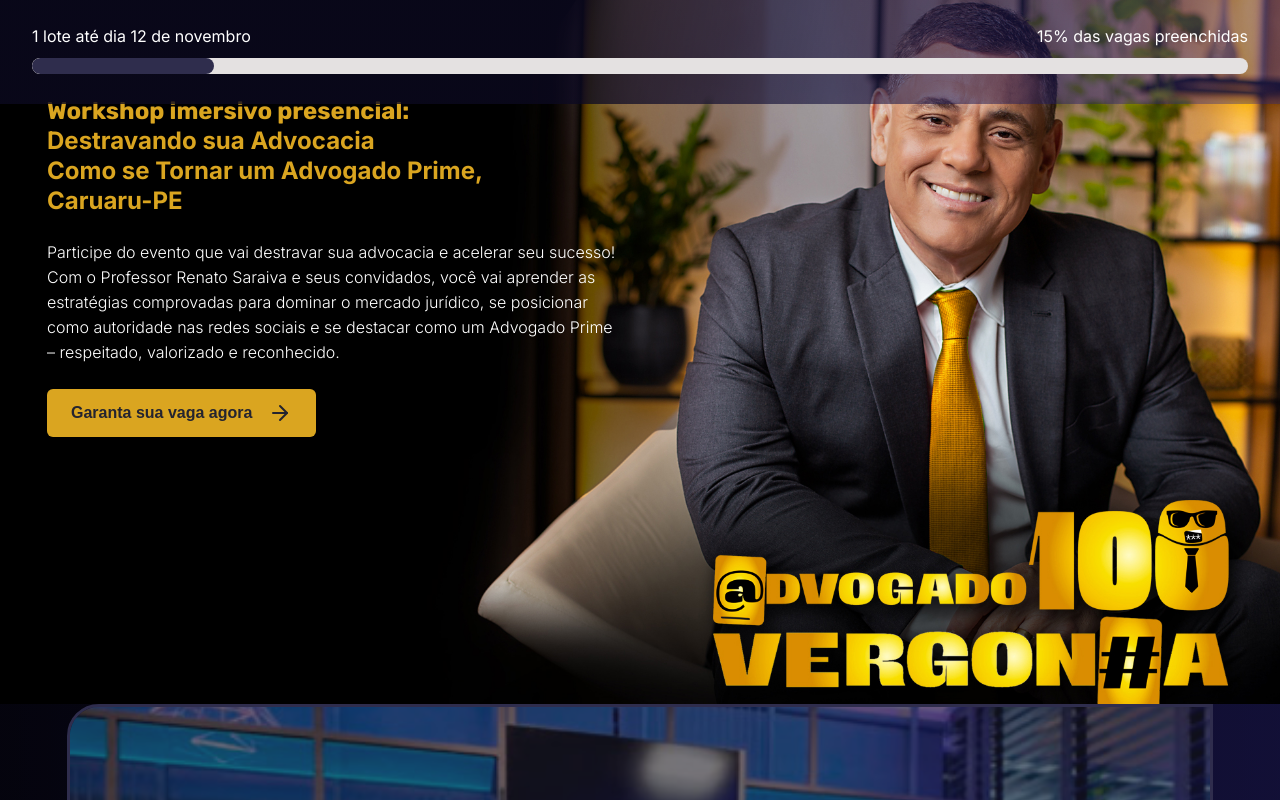
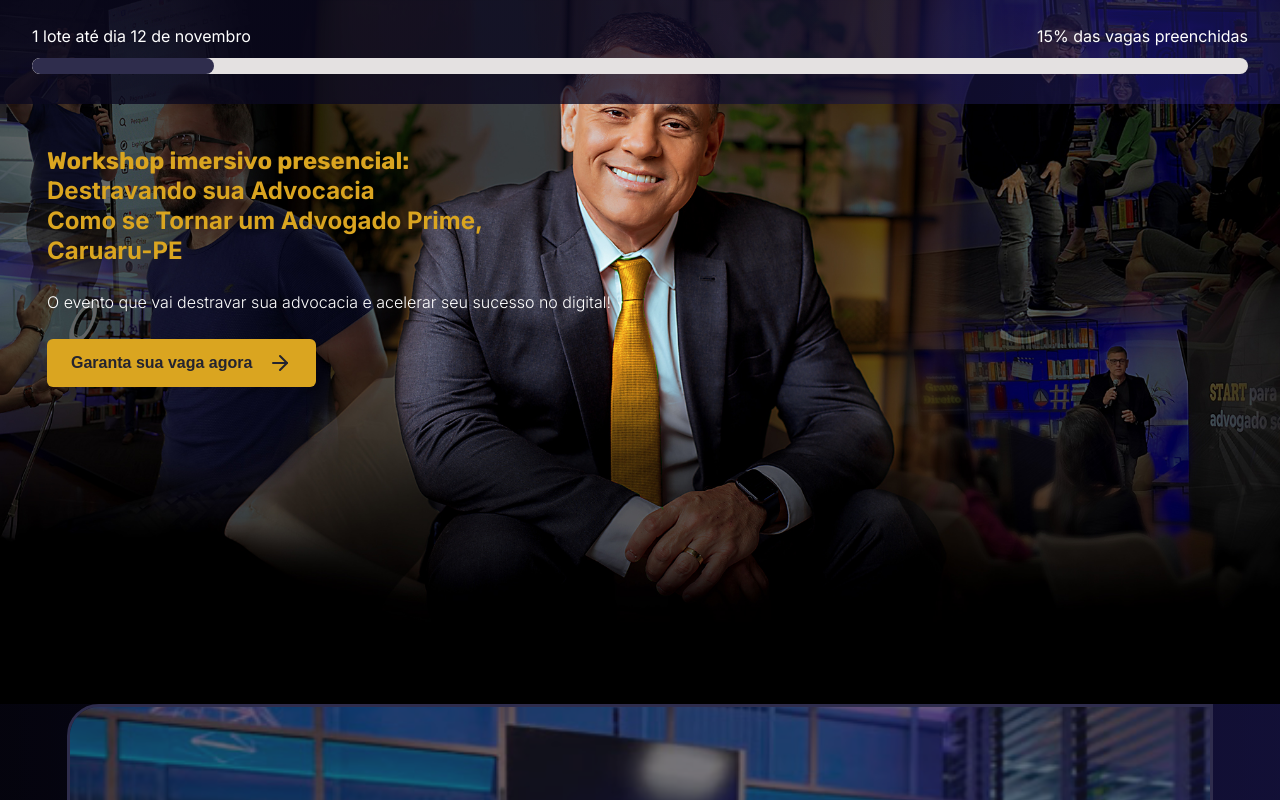
Before and after one commit to nelson-vieira-cunha/advogadoPrime, a Next.js app: page / in a window 1280 px wide. Shown: the top 800 px of the page. Built offline with nearby package versions, Linux system fonts and the light colour scheme.

Commit message:
mais um ajuste no header

```diff
--- a/src/components/intro/index.module.scss
+++ b/src/components/intro/index.module.scss
@@ -182,7 +182,7 @@
         left: 0;
         height: 100%;
         position: absolute;
-        background: url(/capa-adv100ver2.jpg) top right no-repeat;
+        background: url(/novo-bg-header.jpg) top right no-repeat;
         background-size: contain;
         background-position-x: 70%;
         z-index: -1;
@@ -190,6 +190,10 @@
         @media(max-width: 1280px) {
             background-size: cover;
             background-position-x: 60%;
+        // background: url(/novo-bg-header-mobile.jpg) top right no-repeat;
+
+
+
         }
     }
 
@@ -219,6 +223,15 @@
     // position: relative;
     position: inherit;
     z-index: 5;
+
+    // .center{
+    //    display: flex;
+    //     flex-direction: column;
+    //     align-items: center;
+    //     position: relative;
+    //     bottom: -150px;
+
+    // }
 
     h1 {
         span {
--- a/src/components/intro/index.tsx
+++ b/src/components/intro/index.tsx
@@ -101,17 +101,14 @@ export default function Intro({
                 <div className={`container`}>
 
                     <div className={styles.content}>
-                        <div>
+                        <div className={styles.center}>
                             <h1>
                                 <span>Workshop imersivo presencial:</span> <br />
                                 Destravando sua Advocacia<br />
                                 Como se Tornar um Advogado Prime,<br /> Caruaru-PE
                             </h1>
                             <p className={styles.description}>
-                                Participe do evento que vai destravar sua advocacia e acelerar seu sucesso!<br />
-                                Com o Professor Renato Saraiva e seus convidados, você vai aprender as estratégias
-                                comprovadas para dominar o mercado jurídico, se posicionar como autoridade nas redes sociais
-                                e se destacar como um Advogado Prime – respeitado, valorizado e reconhecido.
+                            O evento que vai destravar sua advocacia e acelerar seu sucesso no digital!
                             </p>
                             <Button onClick={() => ScrollTo(spot)}>Garanta sua vaga agora</Button>
                         </div>
--- a/src/styles/styles.scss
+++ b/src/styles/styles.scss
@@ -27,6 +27,9 @@ h1{
     line-height: 60px;
     max-width: 752px;
     width: 100%;
+
+    // margin: 0 auto;
+    // text-align: center;
     @media(max-width: 1280px){
         line-height: 125%;
         font-size: 24px;
```
Also changed, not shown: public/novo-bg-header-mobile.jpg (added), public/novo-bg-header.jpg (added).
